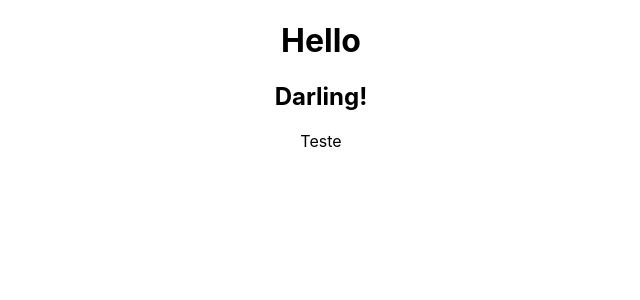
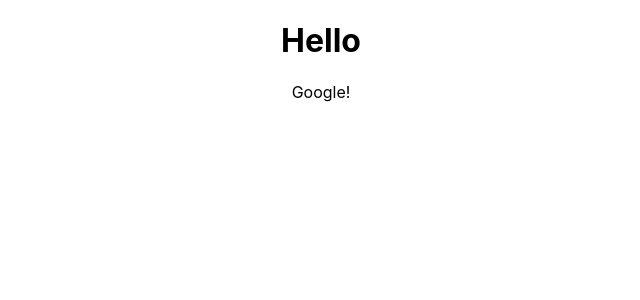
Before and after one commit to gguilhermelopes/polymorphic-reusable-components, a React (Create React App) app: page / in a window 1280 px wide. Shown: the top 300 px of the page, without its empty margins (319-959 px from the left). Built offline with nearby package versions, Linux system fonts and the light colour scheme.

Commit message:
feat: adding types of props using ComponentsPropsWithoutRef

```diff
--- a/src/App.tsx
+++ b/src/App.tsx
@@ -6,8 +6,9 @@
   return (
     <div className="App">
       <Text as="h1">Hello</Text>
-      <Text as="h2">Darling!</Text>
-      <Text>Teste</Text>
+      <Text as="a" href="https://www.google.com">
+        Google!
+      </Text>
     </div>
   );
 }
--- a/src/Components/Text.tsx
+++ b/src/Components/Text.tsx
@@ -3,7 +3,7 @@
 type TextProps<C extends React.ElementType> = {
   as?: C;
   children: React.ReactNode;
-};
+} & React.ComponentPropsWithoutRef<C>;
 
 const Text = <C extends React.ElementType>({ as, children }: TextProps<C>) => {
   const Component = as || "span";
```
